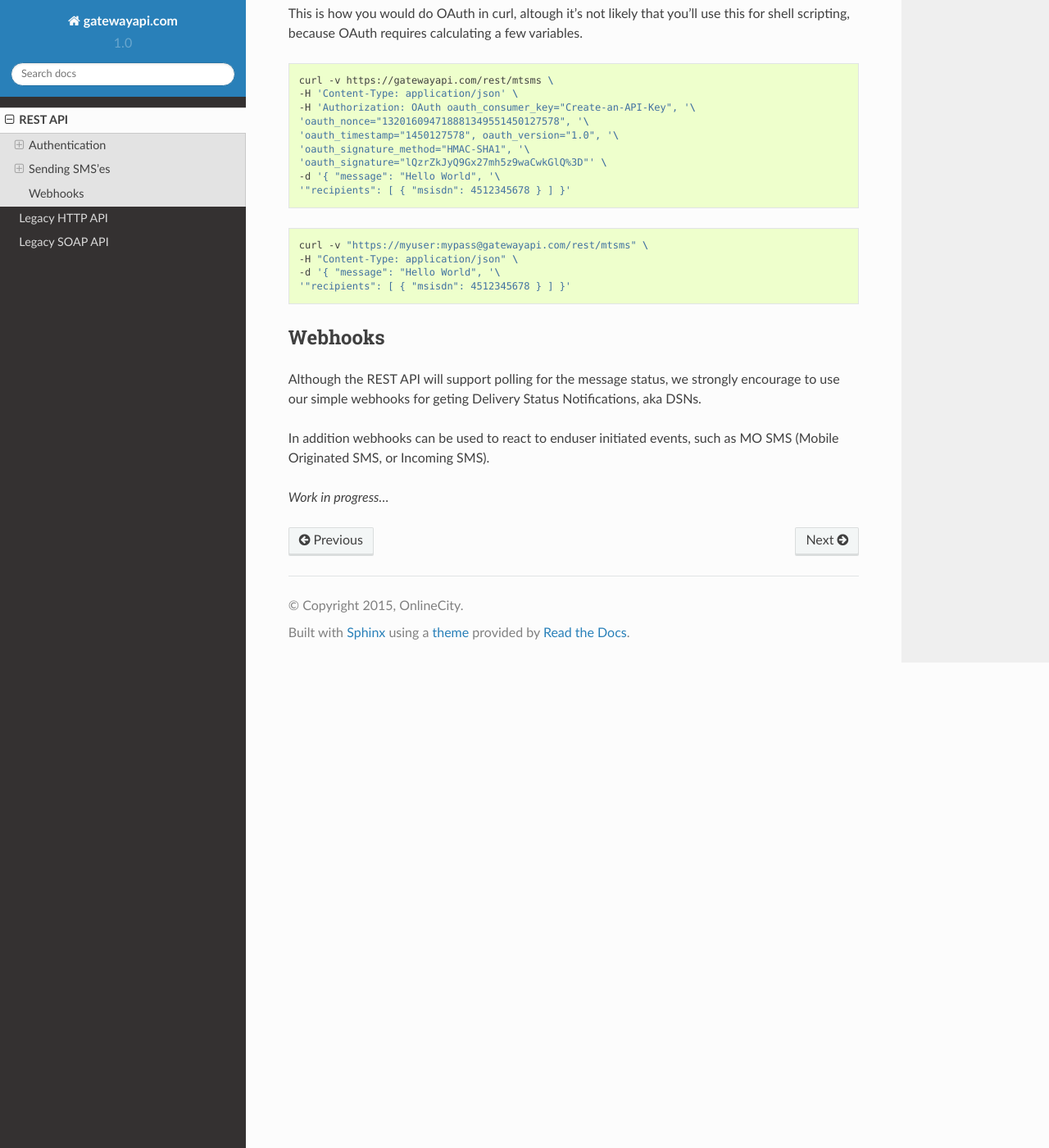
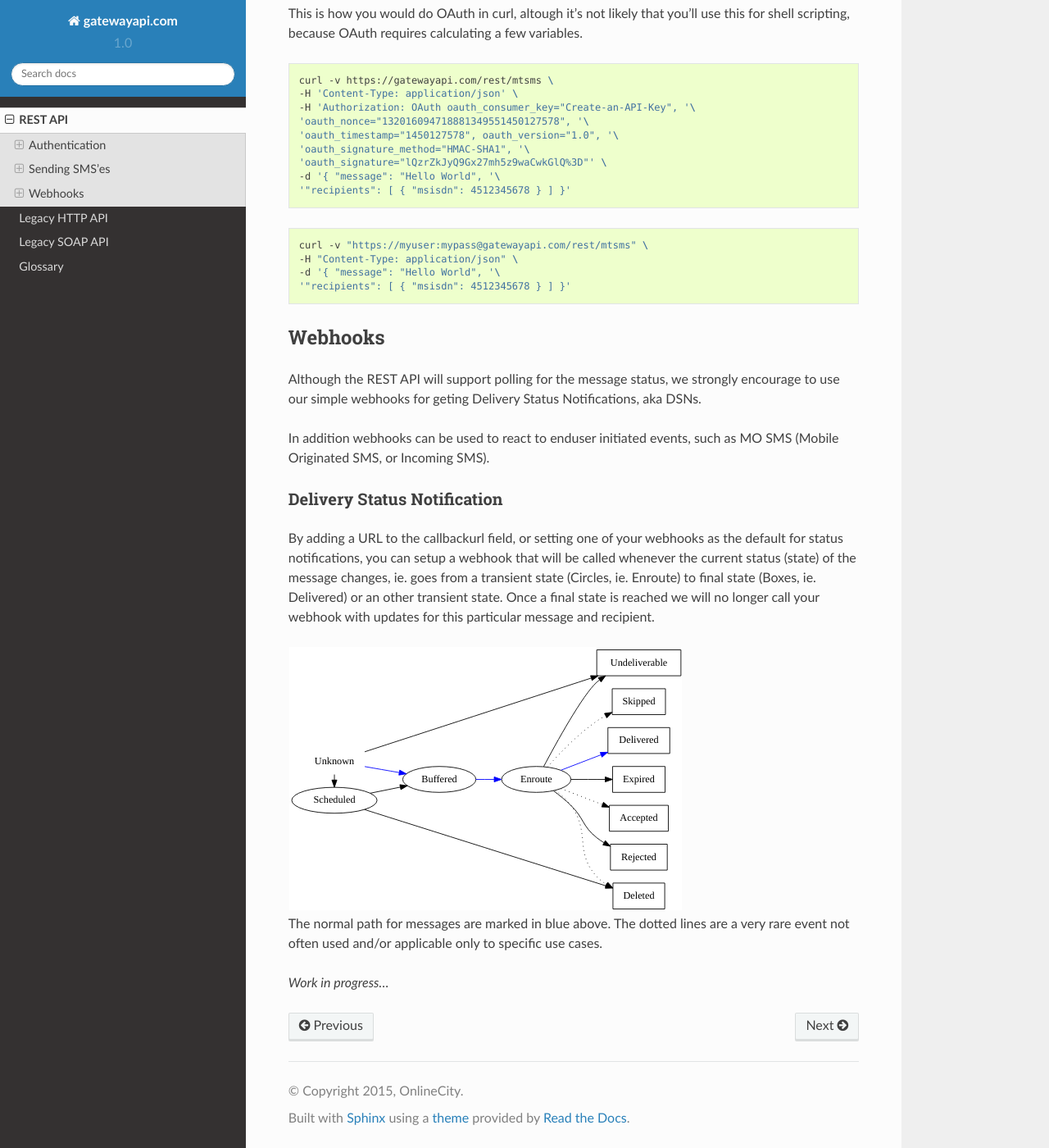
Before and after one commit to onlinecity/gatewayapi-docs, a Sphinx documentation site: the page built from docs/rest.rst, in a window 1280 px wide and 1400 px high, scrolled down 6200 px. Shown: the whole window at 82% size. Built offline with Sphinx 7.4.7 and the Read the Docs theme 2.0.0, drawn with Linux system fonts in a browser that asks for light colours; some of the changed text lies outside the part shown.

Commit message:
Legacy HTTP is done, DSN state graph added
Also fixed multiple minor issues with formatting.

```diff
--- a/docs/conf.py
+++ b/docs/conf.py
@@ -29,7 +29,7 @@ import sphinx_rtd_theme
 # Add any Sphinx extension module names here, as strings. They can be
 # extensions coming with Sphinx (named 'sphinx.ext.*') or your custom
 # ones.
-extensions = ['sphinxcontrib.httpdomain']
+extensions = ['sphinxcontrib.httpdomain', 'sphinx.ext.graphviz']
 
 # Add any paths that contain templates here, relative to this directory.
 #templates_path = ['_templates']
@@ -183,6 +183,11 @@ html_static_path = []
 # Output file base name for HTML help builder.
 htmlhelp_basename = 'httppostdoc'
 
+# The output format for Graphviz when building HTML files. This must be either
+# 'png' or 'svg'; the default is 'png'.
+graphviz_output_format = 'svg'
+
+
 
 # -- Options for LaTeX output ---------------------------------------------
 
--- a/docs/index.rst
+++ b/docs/index.rst
@@ -11,9 +11,15 @@ All new customers are encourage to use the new :ref:`rest`. However we also
 provide a few legacy APIs based on SOAP and HTTP POST/GET, which are still
 maintained although deprecated.
 
+If you are reading this online at https://gatewayapi.com/docs/ and require any
+assistence, please use the live chat feature at the bottom right of your screen.
+
 .. toctree::
    :maxdepth: 3
 
    rest
    legacy
    soap
+   glossary
+
+You can also consult the `HTTP Routing Table <http-routingtable.html>`_
--- a/docs/rest.rst
+++ b/docs/rest.rst
@@ -376,6 +377,48 @@ aka DSNs.
 In addition webhooks can be used to react to enduser initiated events, such as
 MO SMS (Mobile Originated SMS, or Incoming SMS).
 
+
+Delivery Status Notification
+^^^^^^^^^^^^^^^^^^^^^^^^^^^^
+
+By adding a URL to the callbackurl field, or setting one of your webhooks as
+the default for status notifications, you can setup a webhook that will be
+called whenever the current status (state) of the message changes, ie. goes
+from a transient state (Circles, ie. Enroute) to final state (Boxes, ie.
+Delivered) or an other transient state. Once a final state is reached we will
+no longer call your webhook with updates for this particular message and
+recipient.
+
+.. graphviz::
+
+   digraph foo {
+      rankdir=LR;
+      size=5;
+      Delivered [shape=box];
+      Expired [shape=box];
+      Deleted [shape=box];
+      Accepted [shape=box];
+      Rejected [shape=box];
+      Skipped [shape=box];
+      Unknown [shape=plaintext];
+      Undeliverable [shape=box];
+      Unknown -> Buffered -> Enroute -> Delivered [color=blue];
+      Unknown -> Undeliverable;
+      Unknown -> Scheduled -> Buffered;
+      Enroute -> Undeliverable;
+      Enroute -> Expired;
+      Enroute -> Deleted [style=dotted];
+      Scheduled -> Deleted;
+      Enroute -> Rejected;
+      Enroute -> Accepted [style=dotted];
+      Enroute -> Skipped [style=dotted];
+      { rank=same; Unknown Scheduled }
+   }
+
+The normal path for messages are marked in blue above. The dotted lines are a
+very rare event not often used and/or applicable only to specific use cases.
+
+
 *Work in progress...*
 
 .. _`OAuth 1.0a`: http://tools.ietf.org/html/rfc5849
```
Also changed, not shown: other parts of docs/rest.rst (+6 -5 lines), docs/glossary.rst (added, +19 -0 lines), docs/legacy.rst (+90 -13 lines), .travis.yml.
